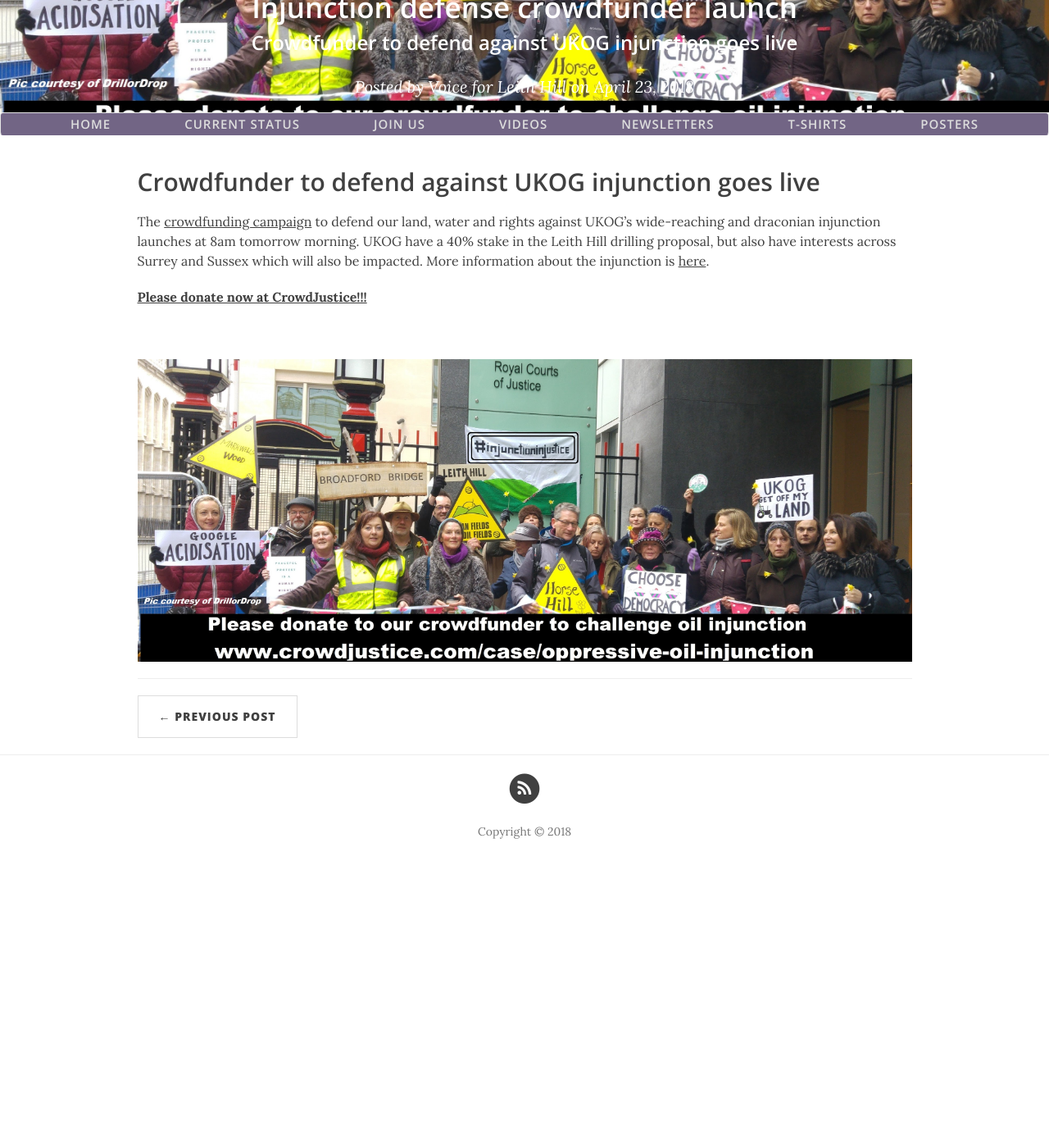
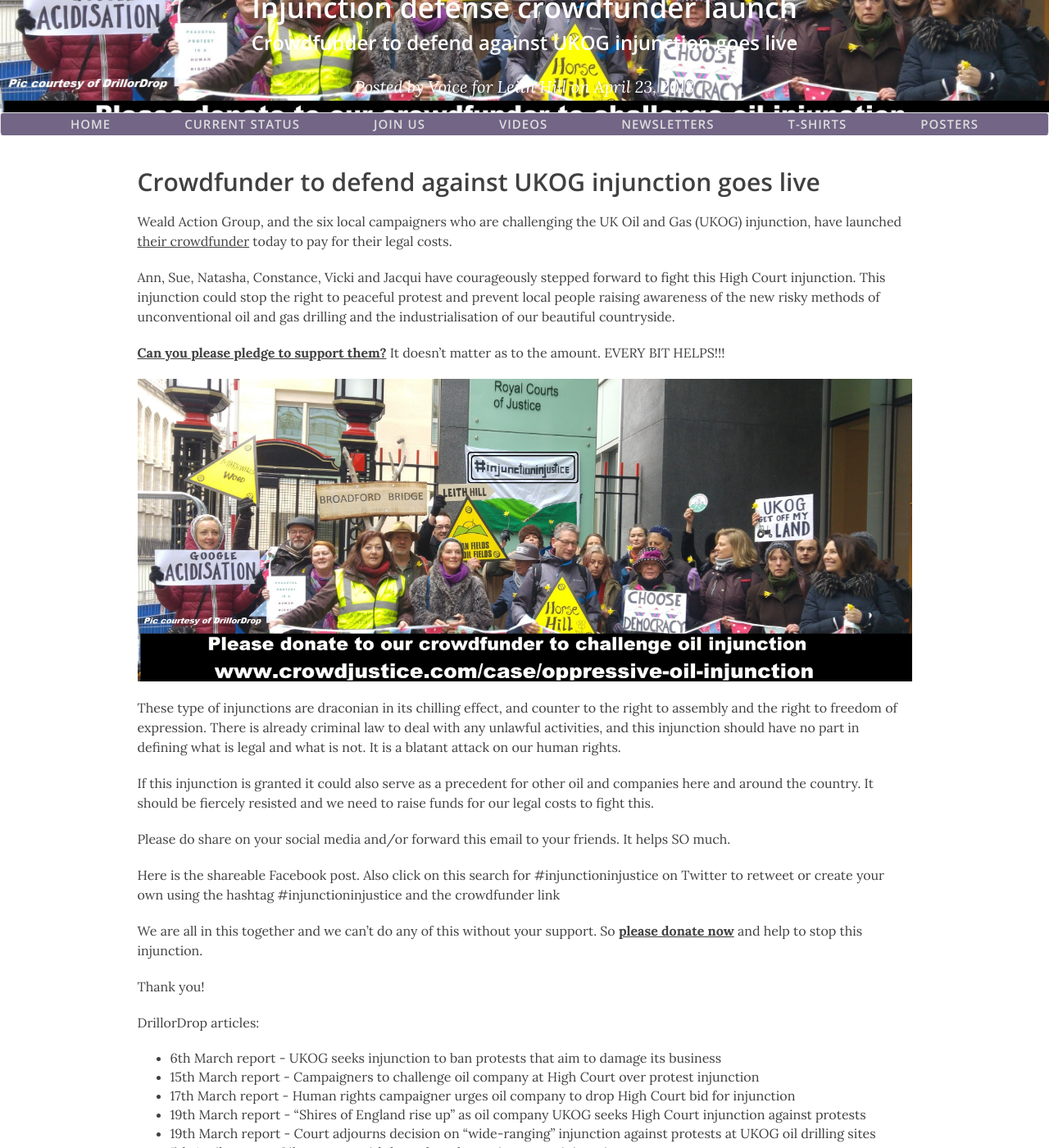
Before and after one commit to voiceforleithhill/v4lh-site-gen, a Jekyll site: the page built from _posts/2018-04-23-injunction-crowdfunder.markdown, in a window 1280 px wide and 1400 px high, scrolled down 233 px. Shown: the whole window at 82% size. Built offline with Jekyll 4.4.1, drawn with Linux system fonts in a browser that asks for light colours; nearby versions of some CDN libraries; before the commit the page ends 1278 px from its top, so only the background shows below that; some of the changed text lies outside the part shown.

Commit message:
Content updates

```diff
--- a/_posts/2018-04-23-injunction-crowdfunder.markdown
+++ b/_posts/2018-04-23-injunction-crowdfunder.markdown
@@ -9,10 +9,31 @@ header-img: "img/pics/injunction-injustice.jpg"
 
 ## Crowdfunder to defend against UKOG injunction goes live
 
-The [crowdfunding campaign](https://www.crowdjustice.com/case/oppressive-oil-injunction) to defend our land, water and rights against UKOG's wide-reaching and draconian injunction launches at 8am tomorrow morning. UKOG have a 40% stake in the Leith Hill drilling proposal, but also have interests across Surrey and Sussex which will also be impacted. More information about the injunction is [here](https://drillordrop.com/2018/03/19/shires-of-england-rise-up-as-oil-company-ukog-seeks-high-court-injunction-against-protests/).
+Weald Action Group, and the six local campaigners who are challenging the UK Oil and Gas (UKOG) injunction, have launched [their crowdfunder](https://www.crowdjustice.com/case/oppressive-oil-injunction)  today to pay for their legal costs.
 
-<b>[Please donate now at CrowdJustice!!!](https://www.crowdjustice.com/case/oppressive-oil-injunction)</b>
+Ann, Sue, Natasha, Constance, Vicki and Jacqui have courageously stepped forward to fight this High Court injunction.  This injunction could stop the right to peaceful protest and prevent local people raising awareness of the new risky methods of unconventional oil and gas drilling and the industrialisation of our beautiful countryside.
 
-<br>
+<b>[Can you please pledge to support them?](https://www.crowdjustice.com/case/oppressive-oil-injunction)</b> It doesn’t matter as to the amount. EVERY BIT HELPS!!!
 
 <img src="{{ site.baseurl }}/img/pics/injunction-injustice.jpg">
+
+These type of injunctions are draconian in its chilling effect, and counter to the right to assembly and the right to freedom of expression.  There is already criminal law to deal with any unlawful activities, and this injunction should have no part in defining what is legal and what is not. It is a blatant attack on our human rights.
+
+If this injunction is granted it could also serve as a precedent for other oil and companies here and around the country. It should be fiercely resisted and we need to raise funds for our legal costs to fight this.
+
+Please do share on your social media and/or forward this email to your friends. It helps SO much.
+
+Here is the shareable Facebook post.  Also click on this search for #injunctioninjustice on Twitter to retweet or create your own using the hashtag #injunctioninjustice and the crowdfunder link
+
+We are all in this together and we can't do any of this without your support. So <b>[please donate now](https://www.crowdjustice.com/case/oppressive-oil-injunction)</b> and help to stop this injunction.
+
+Thank you!
+
+DrillorDrop articles:
+
+* [6th March report](https://drillordrop.com/2018/03/06/ukog-seeks-injunction-to-ban-any-legal-protest-that-damagess-its-business/) - UKOG seeks injunction to ban protests that aim to damage its business
+* [15th March report](https://drillordrop.com/2018/03/15/campaigners-to-challenge-oil-company-at-high-court-over-protest-injunction/) - Campaigners to challenge oil company at High Court over protest injunction
+* [17th March report](https://drillordrop.com/2018/03/17/human-rights-campaigner-urges-oil-company-to-drop-high-court-bid-for-injunction/) - Human rights campaigner urges oil company to drop High Court bid for injunction
+* [19th March report](https://drillordrop.com/2018/03/19/shires-of-england-rise-up-as-oil-company-ukog-seeks-high-court-injunction-against-protests/) - “Shires of England rise up” as oil company UKOG seeks High Court injunction against protests
+* [19th March report](https://drillordrop.com/2018/03/19/court-adjourns-decision-on-wide-ranging-injunction-against-protests-at-ukog-oil-drilling-sites/) - Court adjourns decision on “wide-ranging” injunction against protests at UKOG oil drilling sites
+* [5th April report](https://drillordrop.com/2018/04/05/oil-company-withdraws-key-clauses-in-protest-injunction/) - Oil company withdraws key clauses in protest injunction
```
